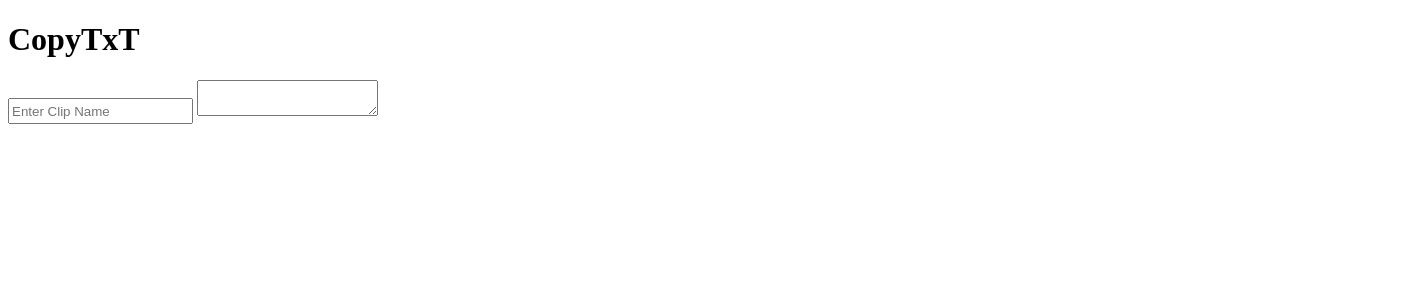
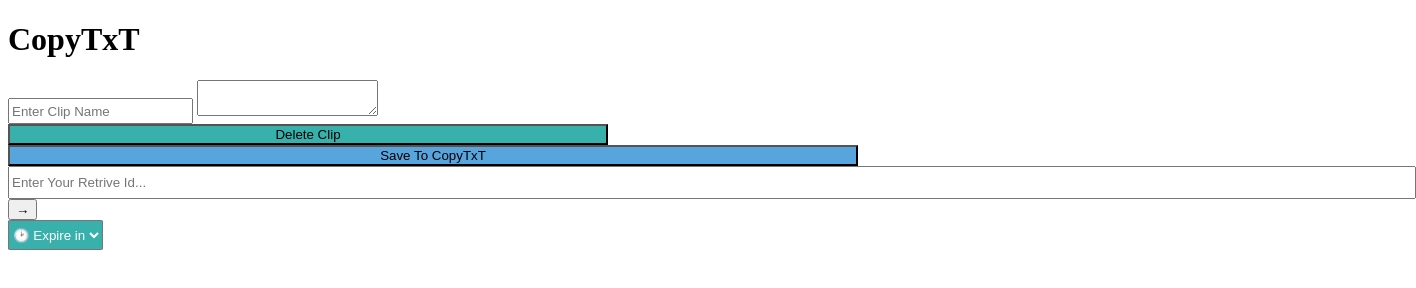
Before and after one commit to Web-Project-ICT21/Clipboard, a plain HTML site: page index.html in a window 1280 px wide. Shown: the whole page, 1416 px wide, since content can reach past the window. Drawn offline with Linux system fonts and the light colour scheme.

Commit message:
index.html

```diff
--- a/index.html
+++ b/index.html
@@ -14,3 +14,19 @@
         <input type="text" id="clipname1" placeholder="Enter Clip Name" style="height: 20px;">
         <textarea id="clipboard"></textarea><br>
         <div class="save">
+<button onclick="deleteClip()" style="background-color: #38b1ac; width: 600px;">Delete Clip</button>
+            <button onclick="saveToClipboard()" style="background-color: #58a4dd; width: 850px;">Save To CopyTxT</button>
+        </div>
+        <div class="container2">
+            <div class="clip">
+                <input type="text" id="clipname" placeholder="Enter Your Retrive Id..." style="height: 27px; width: 1400px;">
+            </div>
+            <div class="load">
+                <button onclick="loadFromClipboard()">
+                    &#x2192;
+                </button>
+            </div>
+        </div>
+        <div class="delete-options">
+            <select id="delete-time" style="background-color: #38b1ac; height: 30px; border-radius: 4%; color: white;">
+                <option value="" disabled selected hidden>&#x1F551; Expire in</option>
```
